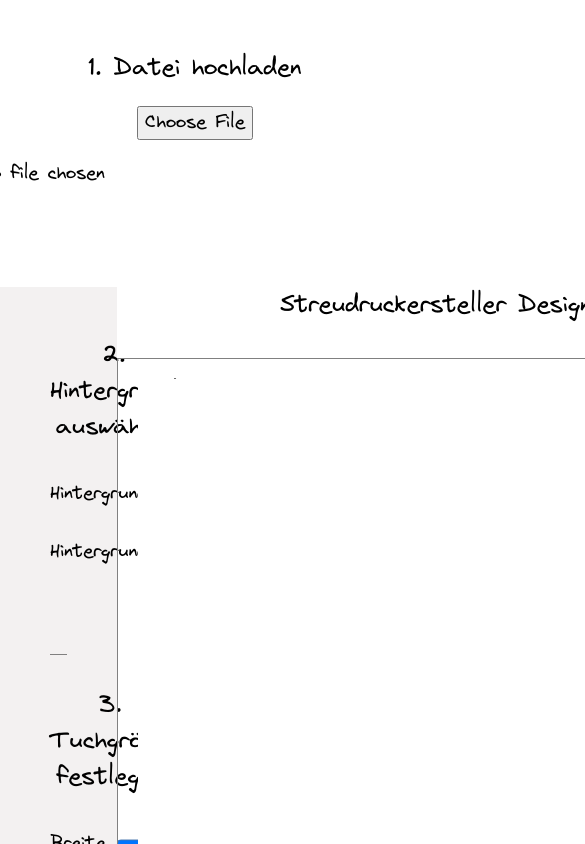
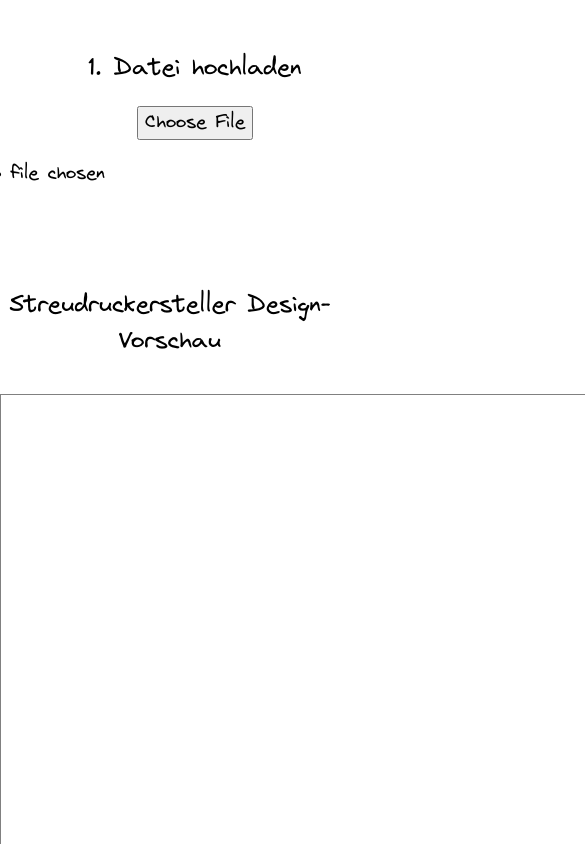
Before and after one commit to gsilvan/logo-pattern-generator, a React (Create React App) app: page / in a window 390 px wide. Shown: the top 844 px of the page, 585 px wide, since content can reach past the window. Built offline with nearby package versions, Linux system fonts and the light colour scheme.

Commit message:
responsive first update

```diff
--- a/src/index.css
+++ b/src/index.css
@@ -159,3 +159,27 @@ canvas {
 .image-carousel {
   max-width: 250px;
 }
+
+@media (max-width: 1600px) {
+
+  .interfase-flex {
+    justify-content:center;
+    flex-direction: column-reverse;
+  }
+  canvas {
+    margin: 0 auto;
+  }
+
+  .settings {
+    max-width: 100%;
+    flex-direction: row;
+    justify-content: flex-start;
+    overflow-x: scroll;
+
+  }
+  .setting-group-container {
+    border-right: 1px solid gray;
+    border-bottom: initial;
+  }
+
+}
```
